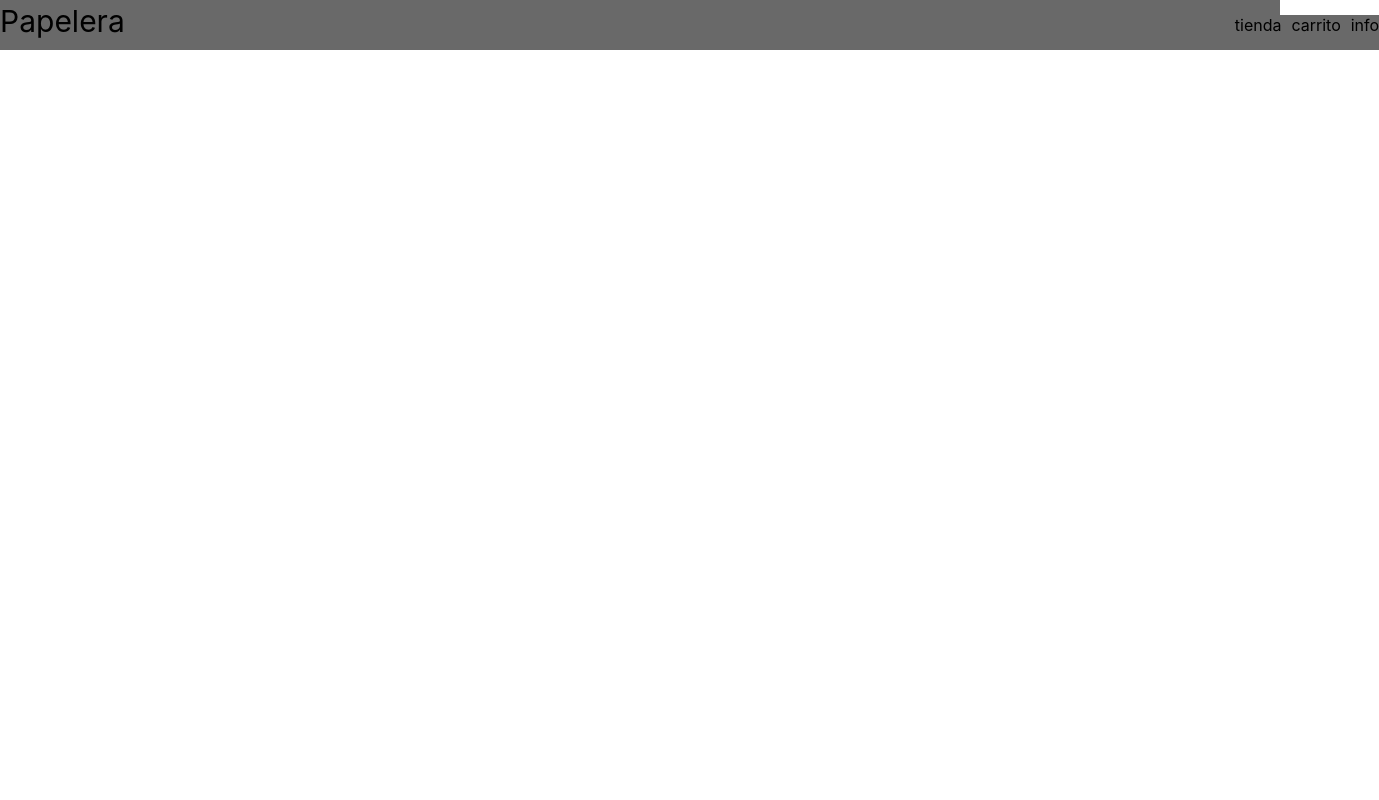
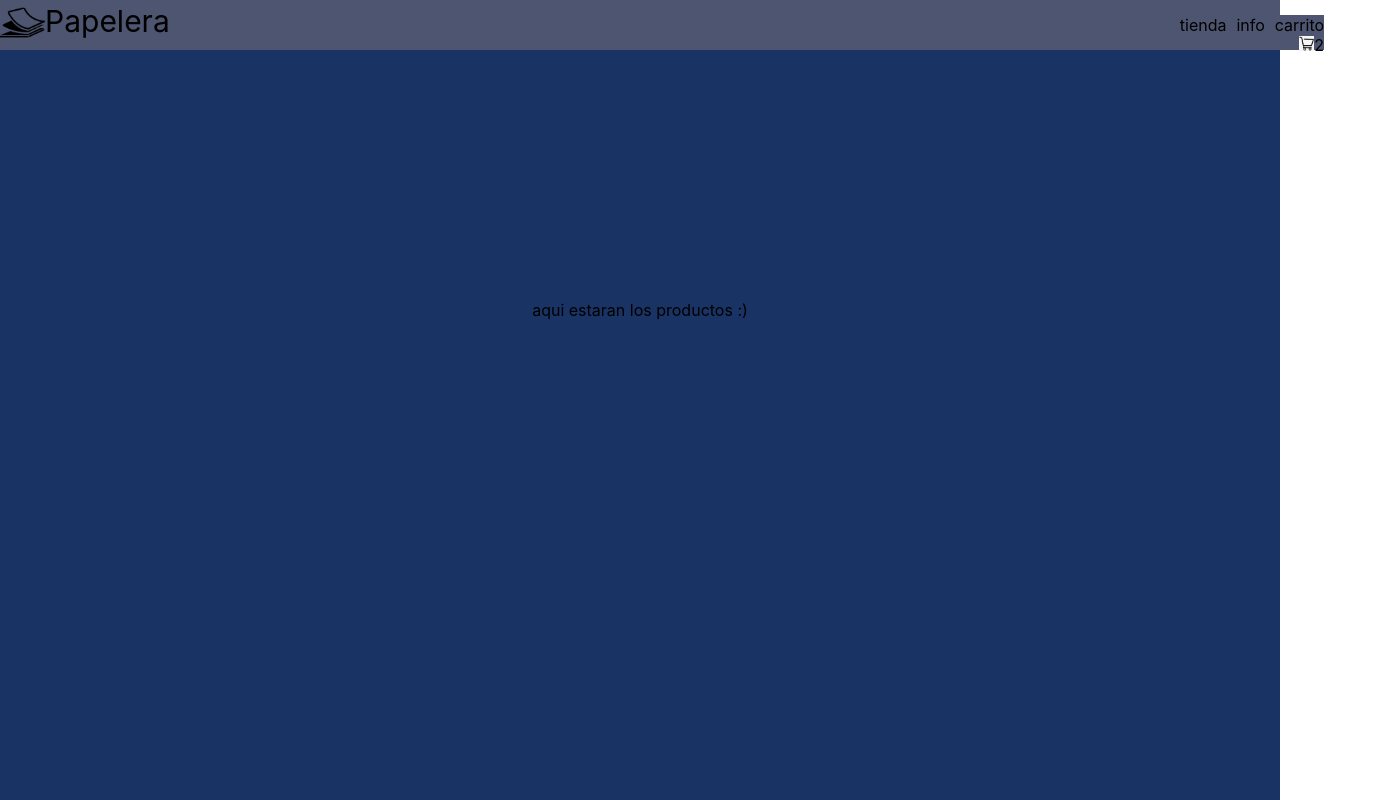
Before and after one commit to SantiGomez00/ecommers-gomez, a React (Create React App) app: page / in a window 1280 px wide. Shown: the whole page, 1379 px wide, since content can reach past the window. Built offline with nearby package versions, Linux system fonts and the light colour scheme.

Commit message:
version 3

```diff
--- a/src/App.css
+++ b/src/App.css
@@ -1,38 +1,5 @@
 .App {
   text-align: center;
+  background-color: #193364;
+  min-height: 100vh;
 }
-
-.App-logo {
-  height: 40vmin;
-  pointer-events: none;
-}
-
-@media (prefers-reduced-motion: no-preference) {
-  .App-logo {
-    animation: App-logo-spin infinite 20s linear;
-  }
-}
-
-.App-header {
-  background-color: #282c34;
-  min-height: 100vh;
-  display: flex;
-  flex-direction: column;
-  align-items: center;
-  justify-content: center;
-  font-size: calc(10px + 2vmin);
-  color: white;
-}
-
-.App-link {
-  color: #61dafb;
-}
-
-@keyframes App-logo-spin {
-  from {
-    transform: rotate(0deg);
-  }
-  to {
-    transform: rotate(360deg);
-  }
-}
--- a/src/App.js
+++ b/src/App.js
@@ -1,11 +1,12 @@
-import logo from './logo.svg';
 import './App.css';
 import NavBar from './components/NavBar';
+import ItemListContainer from './components/ItemListContainer';
 
 function App() {
   return (
     <div className="App">
       <NavBar></NavBar>
+      <ItemListContainer></ItemListContainer>
     </div>
   );
 }
--- /dev/null
+++ b/src/components/ItemListContainer.js
@@ -0,0 +1,9 @@
+import "./NavBar.css"
+
+const ItemListContainer = () => {
+    return (
+        <div id = "catalogo">aqui estaran los productos :)</div>
+    )
+}
+
+export default ItemListContainer
--- a/src/components/NavBar.css
+++ b/src/components/NavBar.css
@@ -1,6 +1,6 @@
 #navBar{
     display: flex;
-    background-color: dimgray;
+    background-color: rgb(77, 85, 112);
     height: 50px;
 }
 #nombre{
@@ -9,8 +9,8 @@
 }
 #botones{
     text-align: right;
-    margin-left: 1100px;
-    background-color: dimgray;
+    margin-left: 1000px;
+    background-color: rgb(77, 85, 112);
     margin-top: 15px;
 }
 a{
@@ -19,6 +19,20 @@ a{
     padding-left: 10px;
 }
 a:hover{
-    text-decoration: underline;
-    background-color: gray;
+    font-size: large;
+    background-color: rgb(50, 64, 110);
 }
+#carritoCompra{
+    width: 15px;
+    height: 15px;
+}
+#cartWidget{
+    width: 45px;
+    height: 45px;
+}
+#cantidad{
+    display: inline-block;
+}
+#catalogo{
+    margin-top: 250px;
+}
--- a/src/components/NavBar.js
+++ b/src/components/NavBar.js
@@ -1,13 +1,17 @@
 import './NavBar.css'
+import LogoCarrito from './logoCarrito';
+import CartWidget from './logo';
 
 const NavBar = () => {
     return (
         <nav id="navBar">
+            <CartWidget></CartWidget>
             <div id="nombre">Papelera</div>
             <div id="botones">
                 <a href='#navBar'>tienda</a>
+                <a href='#navBar'>info</a>
                 <a href='#navBar'>carrito</a>
-                <a href='#navBar'>info</a>
+                <LogoCarrito></LogoCarrito>
             </div>
         </nav>
     )
--- /dev/null
+++ b/src/components/logo.js
@@ -0,0 +1,11 @@
+import "./NavBar.css";
+
+const cartWidget = () => {
+    return (
+        <div>
+            <img id = "cartWidget" src = {require("./logo.png")}></img>
+        </div>
+    )
+}
+
+export default cartWidget
--- /dev/null
+++ b/src/components/logoCarrito.js
@@ -0,0 +1,14 @@
+import "./NavBar.css"
+
+const LogoCarrito = () => {
+    return (
+        <a>
+            <img id = "carritoCompra" src = {require("./carritoCompra.png")}></img>
+            <div id = "cantidad">2</div>
+        </a>
+
+
+    )
+}
+
+export default LogoCarrito
```
Also changed, not shown: src/components/carritoCompra.png (added), src/components/logo.png (added).
